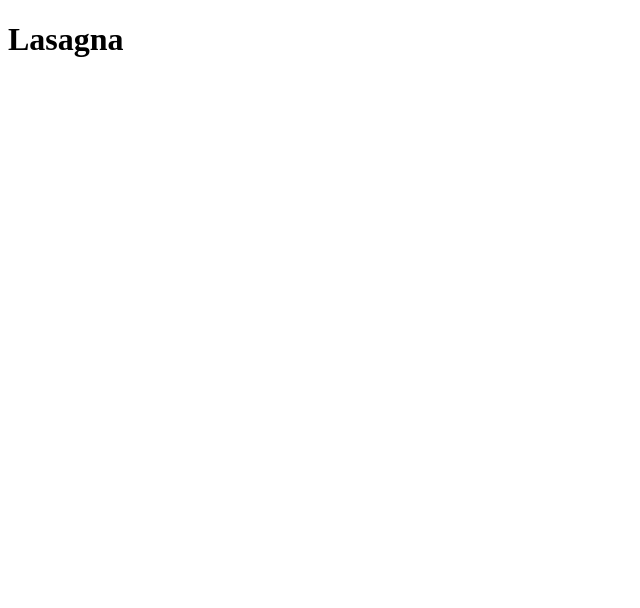
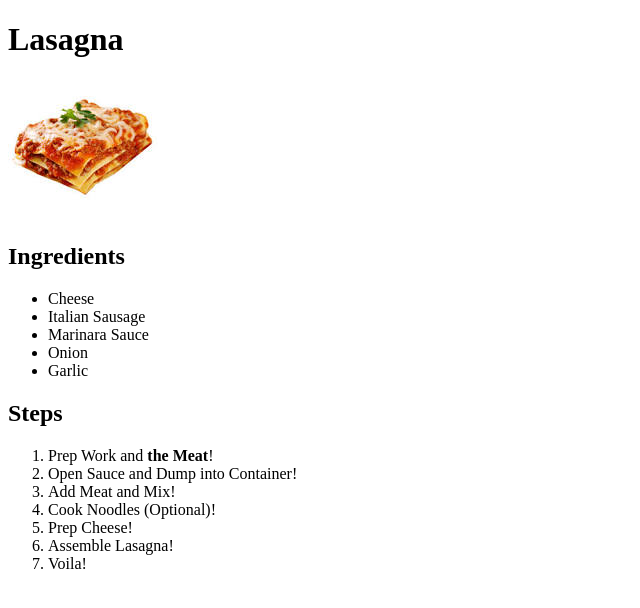
Before and after one commit to raymondllata/odin-recipes, a plain HTML site: page recipes/lasagna.html in a window 1280 px wide. Shown: the whole page, without its empty margins (0-640 px from the left). Drawn offline with Linux system fonts and the light colour scheme.

Commit message:
Added content to Lasagna webpage
Added image to images folder so that it may be displayed on the webpage.
Also added ingredients in an unordered list, and steps in an ordered list.

```diff
--- a/recipes/lasagna.html
+++ b/recipes/lasagna.html
@@ -7,5 +7,24 @@
 
     <body>
         <h1>Lasagna</h1>
+        <img src="../images/lasagnapng.jpeg" alt="A Picture of a Lasagna">
+        <h2>Ingredients</h2>
+        <ul>
+            <li>Cheese</li>
+            <li>Italian Sausage</li>
+            <li>Marinara Sauce</li>
+            <li>Onion</li>
+            <li>Garlic</li>
+        </ul>
+        <h2>Steps</h2>
+        <ol>
+            <li>Prep Work and <strong>the Meat</strong>!</li>
+            <li>Open Sauce and Dump into Container!</li>
+            <li>Add Meat and Mix!</li>
+            <li>Cook Noodles (Optional)!</li>
+            <li>Prep Cheese!</li>
+            <li>Assemble Lasagna!</li>
+            <li>Voila!</li>
+        </ol>
     </body>
 </html>
```
Also changed, not shown: images/lasagnapng.jpeg (added).
